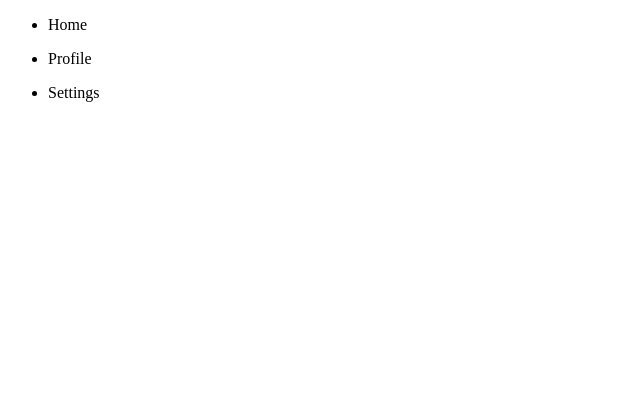
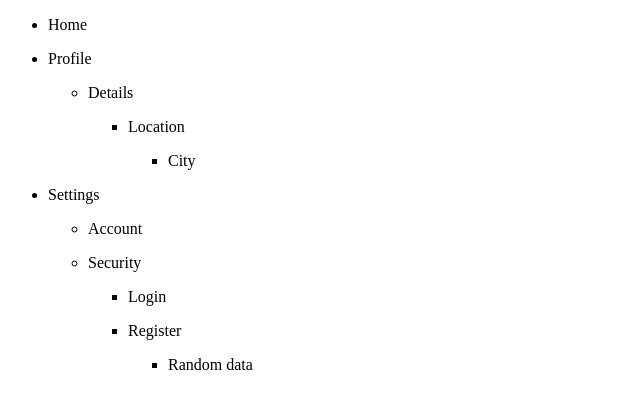
Before and after one commit to LaurenCummings/react-samples, a React (Vite) app: page / in a window 1280 px wide. Shown: the top 408 px of the page, without its empty margins (0-640 px from the left). Built offline with nearby package versions, Linux system fonts and the light colour scheme.

Commit message:
Added recursive call to MenuList inside MenuItem

```diff
--- a/src/components/MenuItem.jsx
+++ b/src/components/MenuItem.jsx
@@ -1,9 +1,16 @@
 import '../css/TreeMenu.css';
+import MenuList from '../components/MenuList';
 
 function MenuItem({item}) {
     return (
         <li>
             <p>{item.label}</p>
+
+            {
+                item && item.children && item.children.length > 0
+                    ? <MenuList list={item.children} />
+                    : null
+            }
         </li>
     )
 }
```
